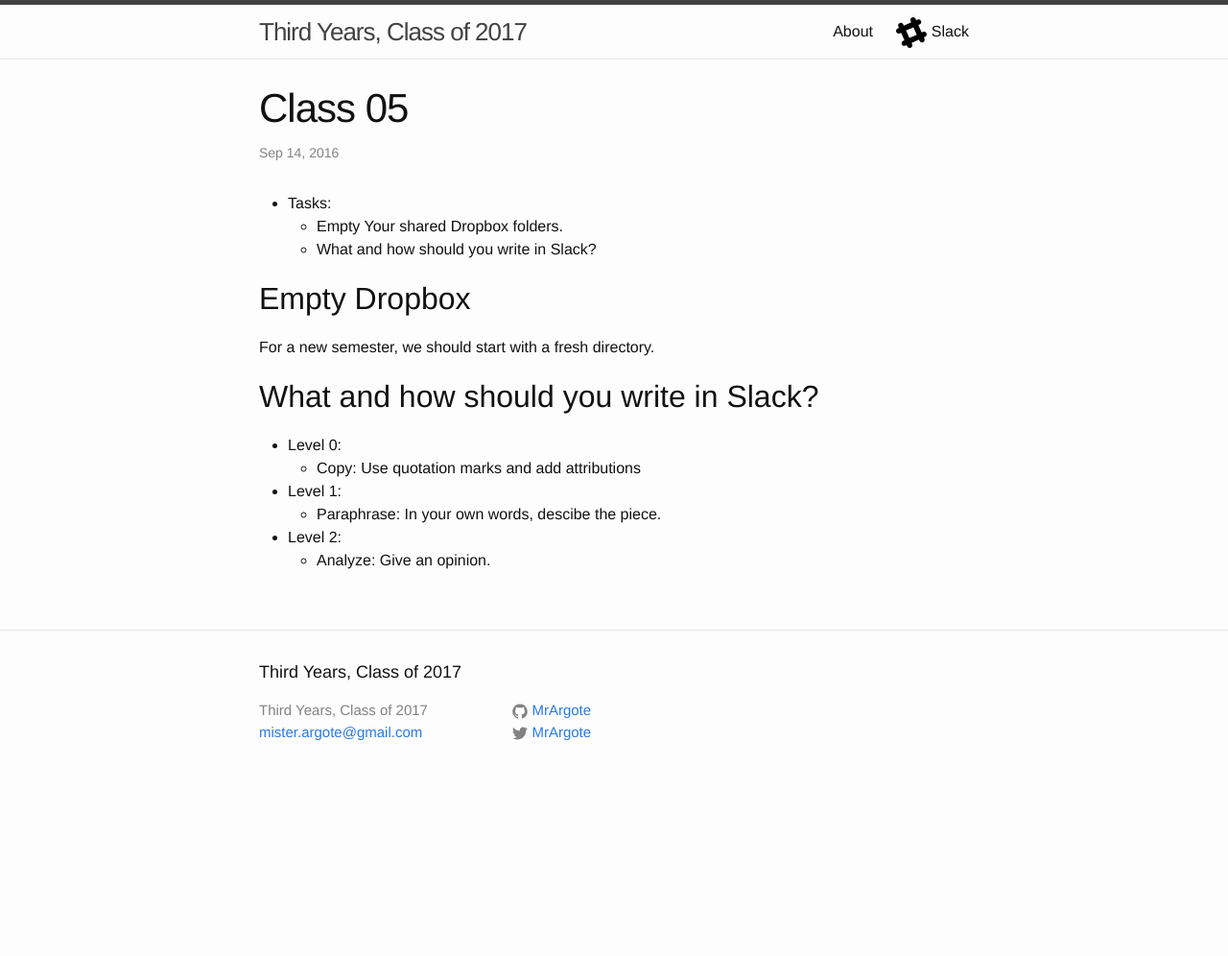
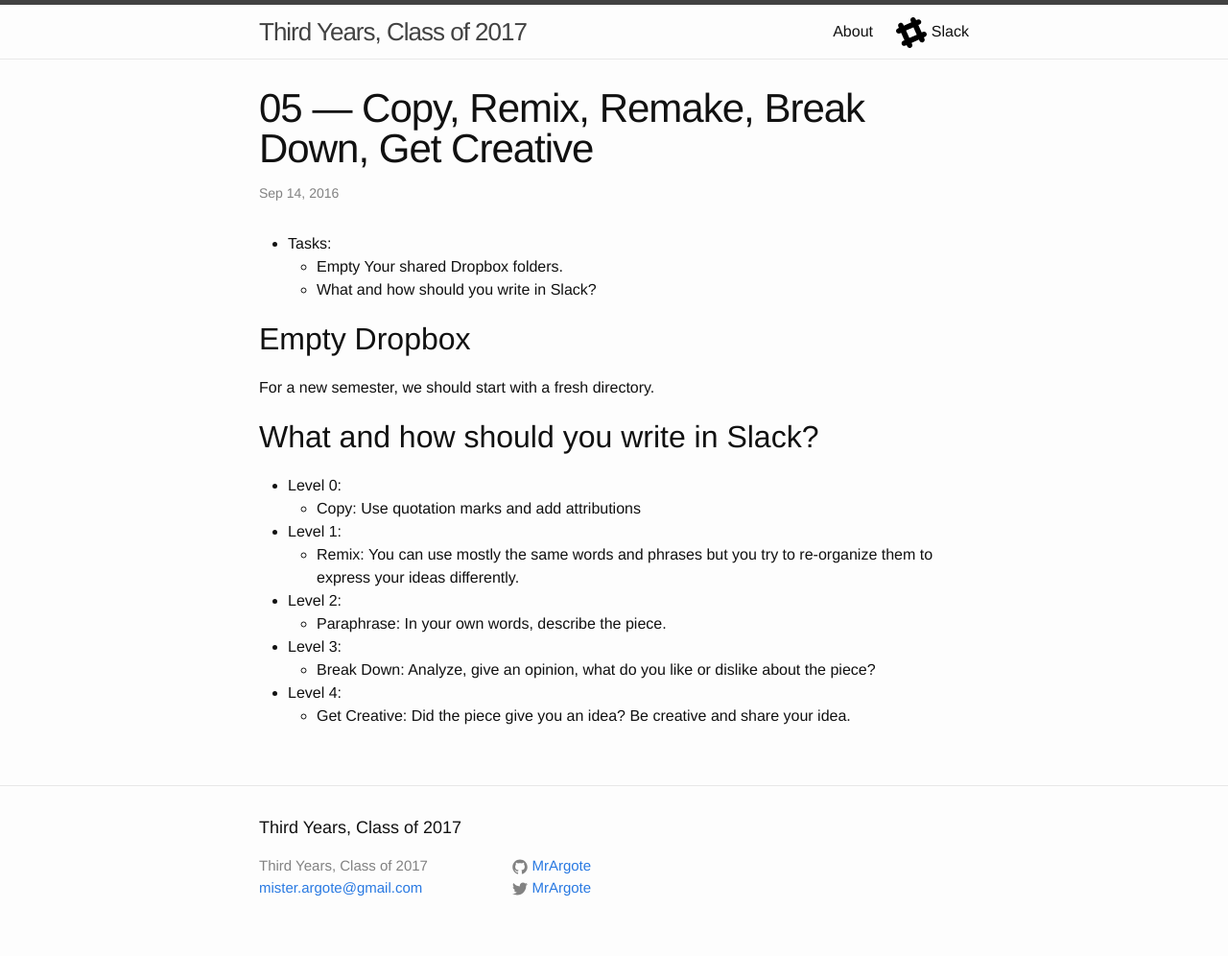
Before and after one commit to MrArgote/17-dot-argote-dot-org, a Jekyll site: the page built from _posts/2016-09-14-Class-05.md, in a window 1280 px wide. Shown: the whole page at 96% size. Built offline with Jekyll 4.4.1, drawn with Linux system fonts in a browser that asks for light colours; before the commit the page ends 900 px from its top, so only the background shows below that.

Commit message:
clarified, and prettied up class 05

```diff
--- a/_posts/2016-09-14-Class-05.md
+++ b/_posts/2016-09-14-Class-05.md
@@ -1,4 +1,5 @@
 ---
+title: 05 — Copy, Remix, Remake, Break Down, Get Creative
 ---
 
 - Tasks:
@@ -14,6 +15,10 @@ For a new semester, we should start with a fresh directory.
 - Level 0:
   - Copy: Use quotation marks and add attributions
 - Level 1:
-  - Paraphrase: In your own words, descibe the piece.
+  - Remix: You can use mostly the same words and phrases but you try to re-organize them to express your ideas differently.
 - Level 2:
-  - Analyze: Give an opinion.
+  - Paraphrase: In your own words, describe the piece.
+- Level 3:
+  - Break Down: Analyze, give an opinion, what do you like or dislike about the piece?
+- Level 4:
+  - Get Creative: Did the piece give you an idea? Be creative and share your idea.
```
